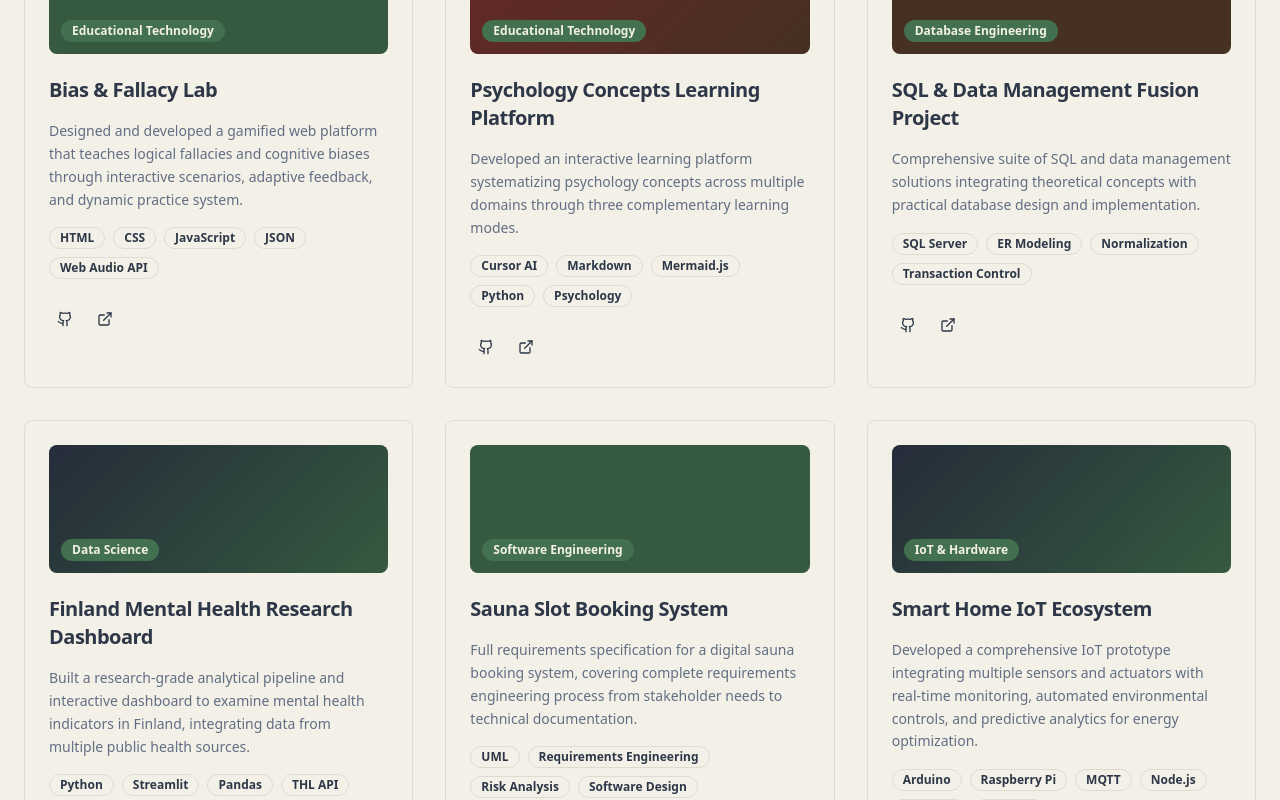
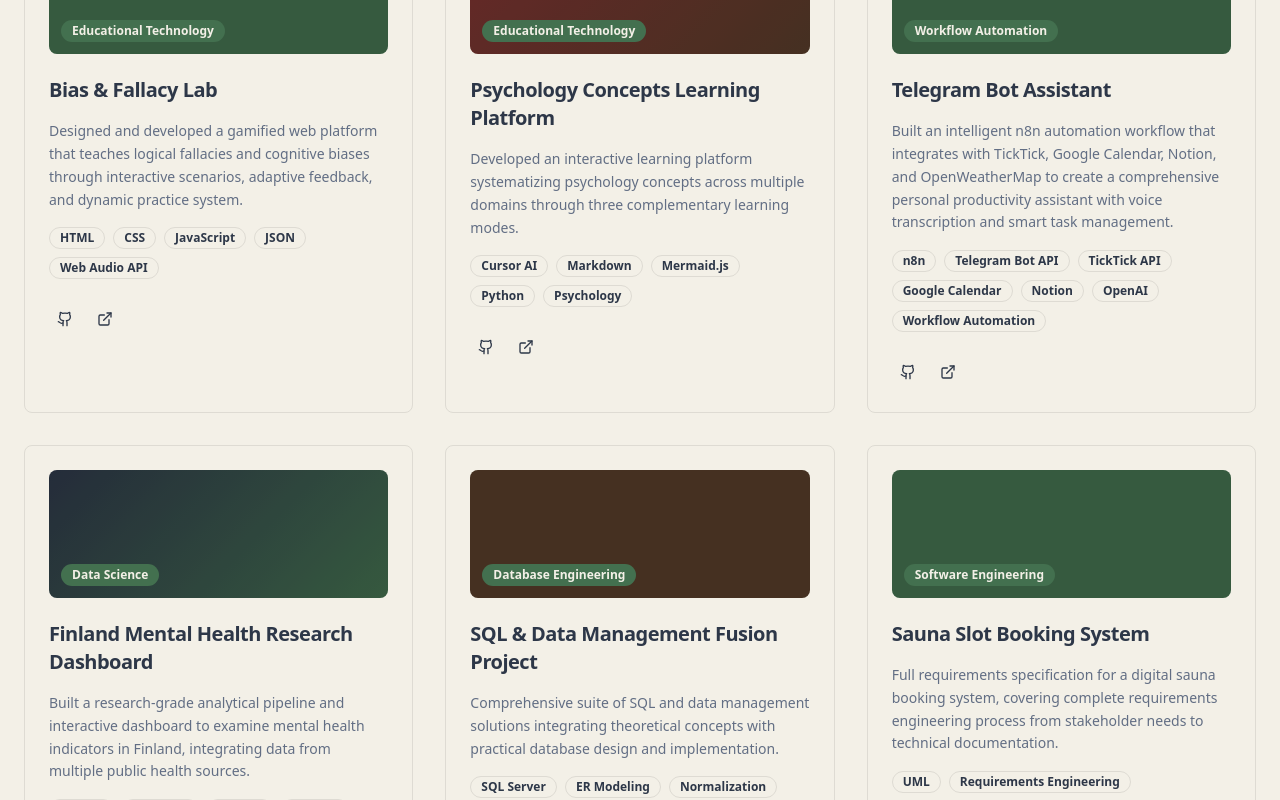
Before and after one commit to annasebedash-creator/anna-sebedach-portfolio, a React (Vite) app: page / in a window 1280 px wide. Shown: the part 2520-3320 px from the top of the page. Built offline with nearby package versions, Linux system fonts and the light colour scheme.

Commit message:
Update project titles and order

```diff
--- a/src/components/Projects.tsx
+++ b/src/components/Projects.tsx
@@ -37,12 +37,12 @@ const Projects = () => {
       slug: "/projects/supply-chain-optimization"
     },
     {
-      title: "SQL & Data Management Fusion Project",
-      description: "Comprehensive suite of SQL and data management solutions integrating theoretical concepts with practical database design and implementation.",
-      tags: ["SQL Server", "ER Modeling", "Normalization", "Transaction Control"],
-      category: "Database Engineering",
-      gradient: "bg-umber",
-      slug: "/projects/financial-reporting"
+      title: "Telegram Bot Assistant",
+      description: "Built an intelligent n8n automation workflow that integrates with TickTick, Google Calendar, Notion, and OpenWeatherMap to create a comprehensive personal productivity assistant with voice transcription and smart task management.",
+      tags: ["n8n", "Telegram Bot API", "TickTick API", "Google Calendar", "Notion", "OpenAI", "Workflow Automation"],
+      category: "Workflow Automation",
+      gradient: "bg-moss-green",
+      slug: "/projects/spotify-automation"
     },
     {
       title: "Finland Mental Health Research Dashboard",
@@ -51,6 +51,14 @@ const Projects = () => {
       category: "Data Science",
       gradient: "bg-gradient-primary",
       slug: "/projects/ecommerce-analytics"
+    },
+    {
+      title: "SQL & Data Management Fusion Project",
+      description: "Comprehensive suite of SQL and data management solutions integrating theoretical concepts with practical database design and implementation.",
+      tags: ["SQL Server", "ER Modeling", "Normalization", "Transaction Control"],
+      category: "Database Engineering",
+      gradient: "bg-umber",
+      slug: "/projects/financial-reporting"
     },
     {
       title: "Sauna Slot Booking System",
@@ -83,14 +91,6 @@ const Projects = () => {
       category: "3D Design & Animation",
       gradient: "bg-burgundy",
       slug: "/projects/blender-portfolio"
-    },
-    {
-      title: "Automated Spotify Playlist Creator",
-      description: "Built an intelligent n8n automation workflow that analyzes user listening patterns, mood preferences, and social trends to automatically curate personalized Spotify playlists with scheduling and collaborative features.",
-      tags: ["n8n", "Spotify API", "REST APIs", "Automation", "Data Analysis", "Webhooks"],
-      category: "Workflow Automation",
-      gradient: "bg-moss-green",
-      slug: "/projects/spotify-automation"
     },
     {
       title: "Extended Essay in Psychology: Mental Imagery in Social Anxiety Disorder",
```
